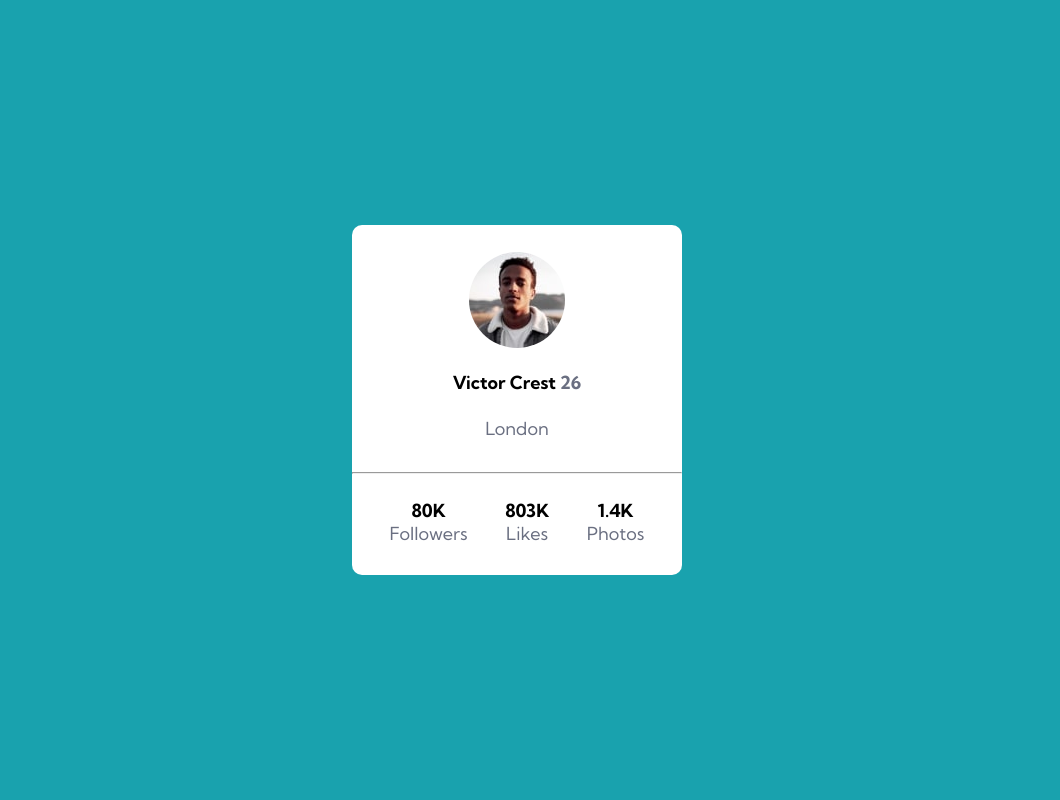
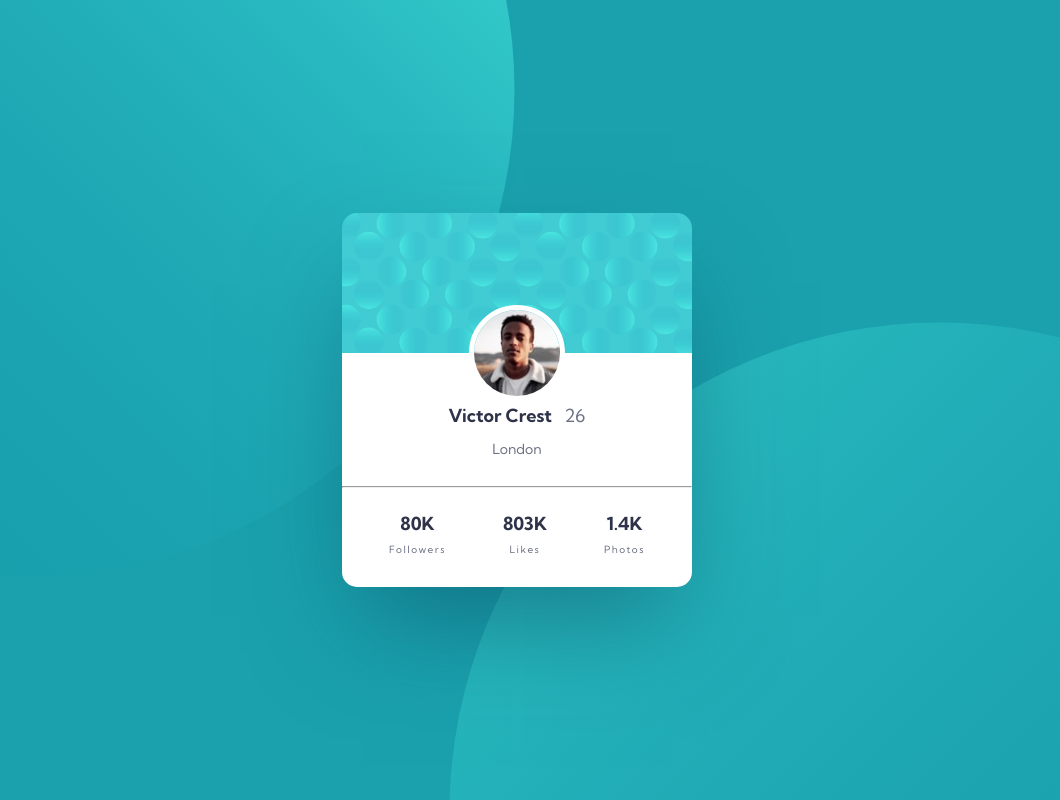
Before and after one commit to Fransuelton/profile-card, a plain HTML site: page index.html in a window 1280 px wide. Shown: the whole page, without its empty margins (123-1183 px from the left). Drawn offline with Linux system fonts and the light colour scheme.

Commit message:
refactor: improve code

```diff
--- a/index.html
+++ b/index.html
@@ -1,42 +1,51 @@
 <!DOCTYPE html>
 <html lang="en">
   <head>
-    <meta charset="UTF-8">
-    <meta http-equiv="X-UA-Compatible" content="IE=edge">
-    <meta name="viewport" content="width=device-width, initial-scale=1.0">
-    <link rel="shortcut icon" href="src/images/favicon-32x32.png" type="image/x-icon">
-    <link rel="stylesheet" href="src/css/reset.css">
-    <link rel="stylesheet" href="src/css/variables.css">
-    <link rel="stylesheet" href="src/css/style.css">
+    <meta charset="UTF-8" />
+    <meta http-equiv="X-UA-Compatible" content="IE=edge" />
+    <meta name="viewport" content="width=device-width, initial-scale=1.0" />
+    <link
+      rel="shortcut icon"
+      href="./src/images/favicon-32x32.png"
+      type="image/x-icon"
+    />
+    <link rel="stylesheet" href="./src/css/reset.css" />
+    <link rel="stylesheet" href="./src/css/variables.css" />
+    <link rel="stylesheet" href="./src/css/style.css" />
     <title>Exercício HTML + CSS Avançado - Profile Card</title>
   </head>
+
   <body>
-    <main class="container">
-        <div class="card">
+    <section class="container">
+      <article class="card">
+        <div class="info">
+          <img
+            src="./src/images/image-victor.jpg"
+            alt="Profile photo"
+            class="profile-photo"
+          />
 
-            <div class="profile-informations">
-                <img src="./src/images/image-victor.jpg" alt="profile image">
+          <h1 class="name">Victor Crest <span class="age">26</span></h1>
+          <p class="city">London</p>
+        </div>
 
-                <p>Victor Crest <span class="age">26</span></p>
-                <span class="city">London</span>
-            </div>
-            <hr>
+        <hr />
 
-            <ul class="profile-numbers">
-                <li class="info">
-                    <p class="counter">80K</p>
-                    <span class="counter-type">Followers</span>
+        <ul>
+          <li>
+            <h2 class="number">80K</h2>
+            <p class="category">Followers</p>
           </li>
-                <li class="info">
-                    <p class="counter">803K</p>
-                    <span class="counter-type">Likes</span>
+          <li>
+            <h2 class="number">803K</h2>
+            <p class="category">Likes</p>
           </li>
-                <li class="info">
-                    <p class="counter">1.4K</p>
-                    <span class="counter-type">Photos</span>
+          <li>
+            <h2 class="number">1.4K</h2>
+            <p class="category">Photos</p>
           </li>
         </ul>
-    </main>
+      </article>
+    </section>
   </body>
-
 </html>
--- a/src/css/reset.css
+++ b/src/css/reset.css
@@ -1,9 +1,14 @@
+html {
+  font-size: 62.5%;
+}
+
 * {
-    margin: 0;
-    padding: 0;
-    box-sizing: border-box;
+  margin: 0;
+  padding: 0;
+  box-sizing: border-box;
+  font-family: "Kumbh Sans", sans-serif;
 }
 
 ul {
-    list-style: none;
+  list-style: none;
 }
--- a/src/css/style.css
+++ b/src/css/style.css
@@ -1,66 +1,86 @@
-@import url('https://fonts.googleapis.com/css2?family=Kumbh+Sans:wght@400;700&display=swap');
+@import url("https://fonts.googleapis.com/css2?family=Kumbh+Sans:wght@400;700&display=swap");
 
-body{
-    background-color: var(--background-color);
-    height: 100vh;
-    font-size: 18px;
-    font-family: 'Kumbh Sans', sans-serif;
+body {
+  background-image: url(../images/bg-pattern-top.svg),
+    url(../images/bg-pattern-bottom.svg);
+  background-position: left -340px top -400px, right -270px bottom -500px;
+  background-repeat: no-repeat, no-repeat;
+
+  background-color: var(--background-color);
 }
 
-hr{
-    width: 100%;
+.container {
+  display: grid;
+  height: 100vh;
 }
 
-.container{
-    display: flex;
-    justify-content: center;
-    align-items: center;
-    height: 100%;
+.card {
+  background-image: url(../images/bg-pattern-card.svg);
+  background-position: top center;
+  background-repeat: repeat-x;
+  background-color: var(--card-color);
+  place-self: center;
+  justify-self: center;
+  text-align: center;
+  width: 35rem;
+  height: 37.4rem;
+  border-radius: 1.5rem;
+  box-shadow: 0 5rem 10rem -2rem rgba(8, 70, 94, 0.5);
 }
 
-.card{
-    display: flex;
-    flex-direction: column;
-    align-items: center;
-    justify-content: space-between;
-    gap: 25px;
-    background-color: #ffffff;
-    border-radius: 10px;
-    margin: 20px;
-    width: 330px;
-    height: 350px;
+.info {
+  margin: 9.2rem 0 2.8rem 0;
 }
 
-.card .profile-informations{
-    display: flex;
-    flex-direction: column;
-    justify-content: space-around;
-    align-items: center;
-    gap: 10px;
-    height: 100%;
+.info .profile-photo {
+  width: 9.6rem;
+  height: 9.6rem;
+  border-radius: 9.6rem;
+  border: 0.5rem solid var(--card-color);
 }
 
-.card .profile-informations img{
-    border-radius: 50%;
-    margin-top: 20px;
+.info .name {
+  font-size: 1.8rem;
+  font-weight: 700;
+  color: var(--text-color);
+  margin-bottom: 1.3rem;
 }
 
-.card .profile-numbers{
-    display: flex;
-    justify-content: space-evenly;
-    align-items: center;
-    width: 100%;
-    padding-bottom: 30px;
-    text-align: center;
+.info .age {
+  font-weight: 400;
+  color: var(--sub-text-color);
+  margin-left: 0.85rem;
 }
 
-.profile-numbers .info .counter,
-.card .profile-informations p{
-    font-weight: 700;
+.info .city {
+  color: var(--sub-text-color);
+  font-size: 1.4rem;
 }
 
-.card .profile-informations .age,
-.card .profile-informations .city,
-.profile-numbers .info .counter-type{
-    color: var(--text-color);
+ul {
+  display: flex;
+  align-items: center;
+  justify-content: center;
+  gap: 5.7rem;
+  margin: 2.4rem 0 2.8rem 0;
 }
+
+ul .number {
+  font-size: 1.8rem;
+  color: var(--text-color);
+  font-weight: 700;
+  padding-bottom: 0.8rem;
+}
+
+ul .category {
+  color: var(--sub-text-color);
+  font-size: 1rem;
+  font-weight: 400;
+  letter-spacing: 0.15rem;
+}
+
+@media (max-width: 480px) {
+  body {
+    background-position: 0, 0;
+  }
+}
--- a/src/css/variables.css
+++ b/src/css/variables.css
@@ -1,4 +1,7 @@
 :root {
-    --background-color: hsl(185, 75%, 39%);
-    --text-color: hsl(227, 10%, 46%);
+  --background-color: #1aa1ad;
+  --sub-text-color: #6b7082;
+  --card-color: #ffffff;
+  --text-color: #2e3349;
+  --colords: #969696;
 }
```
Lines whose indentation alone changed are shown as unchanged.
